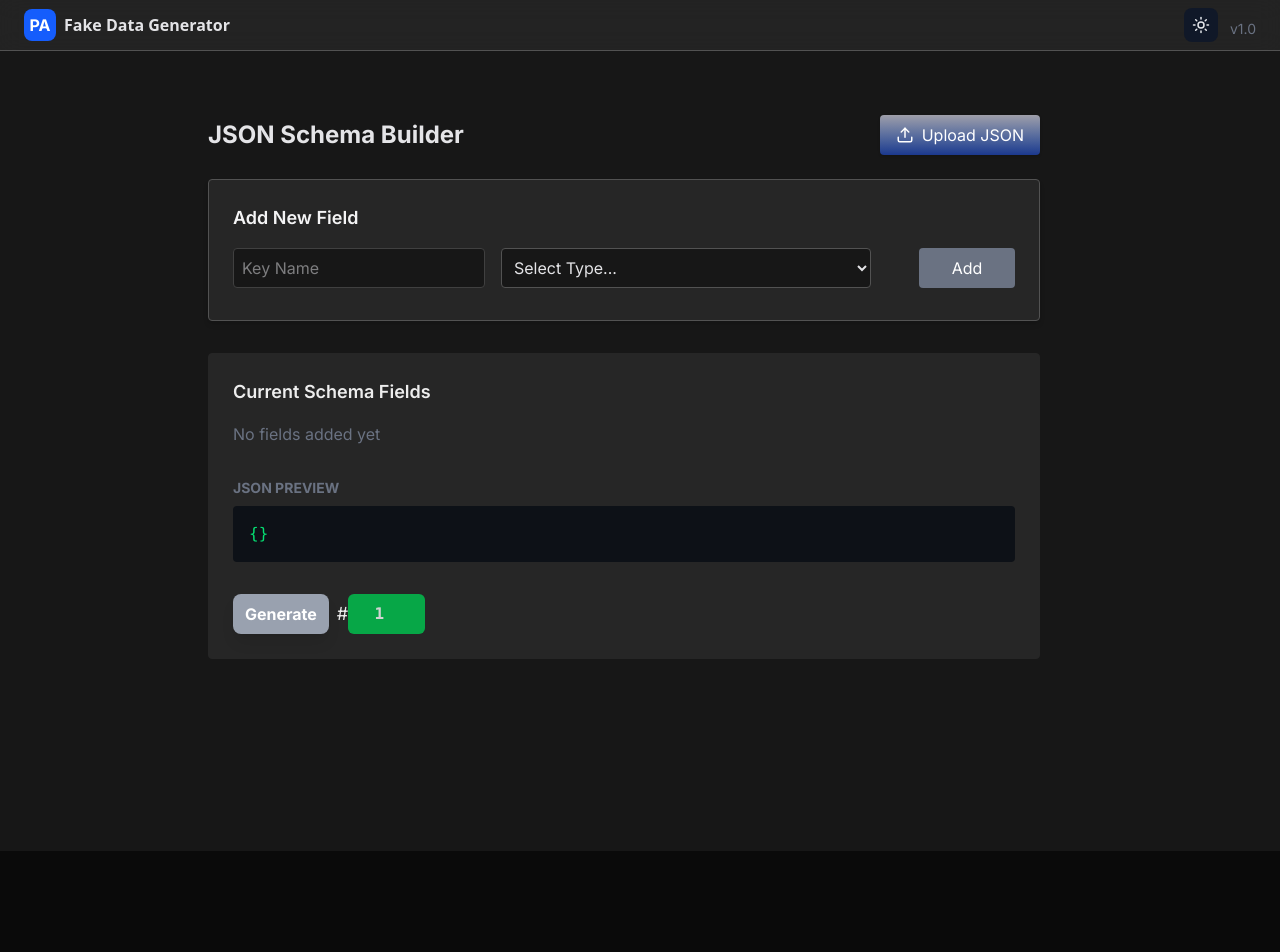
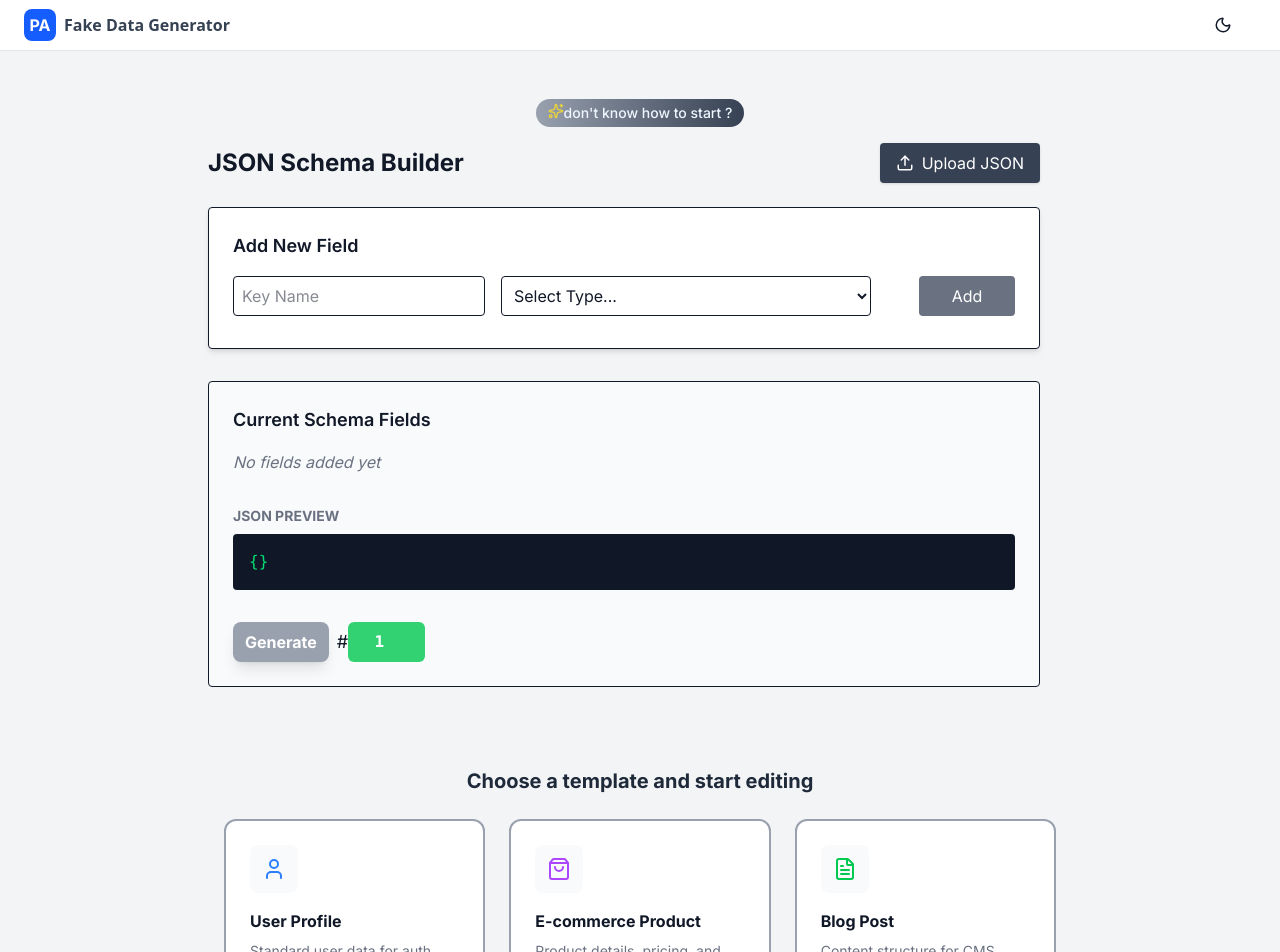
Before and after one commit to Adarsh-P-A/Syntara-DataForge, a Next.js app: page / in a window 1280 px wide. Shown: the top 952 px of the page. Before the commit the page ends 851 px from the top, so only its background shows below. Built offline with nearby package versions, Linux system fonts and the light colour scheme.

Commit message:
help cards and polished dark mode

```diff
--- a/app/api/generate/route.ts
+++ b/app/api/generate/route.ts
@@ -27,6 +27,8 @@ const gen_map: Record<string, (options?: any) => any> = {
     email: () => faker.internet.email(),
     phone: () => faker.phone.number(),
     job_title: () => faker.person.jobTitle(),
+    prefix: () => faker.person.prefix(),
+    suffix: () => faker.person.suffix(),
 
     // --- Location ---
     address: () => faker.location.streetAddress(),
@@ -38,6 +40,7 @@ const gen_map: Record<string, (options?: any) => any> = {
     latitude: () => faker.location.latitude(),
     longitude: () => faker.location.longitude(),
     time_zone: () => faker.location.timeZone(),
+    street_address: () => faker.location.streetAddress,
 
     // --- Commerce ---
     price: (opts) => faker.commerce.price({ min: opts?.min || 10, max: opts?.max || 1000 }),
@@ -50,6 +53,7 @@ const gen_map: Record<string, (options?: any) => any> = {
     product_name: () => faker.commerce.productName(),
     department: () => faker.commerce.department(),
     material: () => faker.commerce.productMaterial(),
+    product_description: () =>faker.commerce.productDescription(),
 
     // --- Internet ---
     url: () => faker.internet.url(),
@@ -60,22 +64,28 @@ const gen_map: Record<string, (options?: any) => any> = {
     mac_address: () => faker.internet.mac(),
     file_extension: () => faker.system.fileExt(),
     mime_type: () => faker.system.mimeType(),
+    user_name: () => faker.internet.username(),
+    semver: () => faker.system.semver(),
 
     // --- Content ---
     word: () => faker.lorem.word(),
     sentence: () => faker.lorem.sentence(),
     paragraph: () => faker.lorem.paragraph(),
     slug: () => faker.lorem.slug(),
+    lorem_lines: () => faker.lorem.lines(),
 
     // --- Date ---
     date: () => faker.date.anytime().toISOString(),
     future_date: () => faker.date.future().toISOString(),
     past_date: () => faker.date.past().toISOString(),
     recent_date: () => faker.date.recent().toISOString(),
+    weekday: () => faker.date.weekday(),
+    month: () => faker.date.month(),
 
     // --- Company ---
     company_name: () => faker.company.name(),
     catch_phrase: () => faker.company.catchPhrase(),
+    bs_buzz: () => faker.company.buzzPhrase(),
 
     // --- Media ---
     image_url: () => faker.image.url(),
--- a/app/layout.tsx
+++ b/app/layout.tsx
@@ -16,7 +16,25 @@ export default function RootLayout({
 }>) {
   return (
     <html lang="en" suppressHydrationWarning>
-      <body className={inter.className}>
+      <body className={`${inter.className} bg-gray dark:bg-black transition-colors duration-300`}>
+        <script // react takes time to render and produce white flash in dark mode
+          dangerouslySetInnerHTML={{
+            __html: `
+              (function() {
+                try {
+                  var storedTheme = localStorage.getItem('theme');
+                  var systemTheme = window.matchMedia('(prefers-color-scheme: dark)').matches;
+
+                  if (storedTheme === 'dark' || (!storedTheme && systemTheme)) {
+                    document.documentElement.classList.add('dark');
+                  } else {
+                    document.documentElement.classList.remove('dark');
+                  }
+                } catch (e) {}
+              })()
+            `,
+          }}
+        />
         {/*Navbar for the App */}
         <nav className="bg-white dark:bg-neutral-800/90 dark:backdrop-blur-md border-b border-neutral-200 dark:border-neutral-600 px-6 py-2 flex items-center justify-between sticky top-0 z-10">
           <div className="flex items-center gap-2">
@@ -25,9 +43,8 @@ export default function RootLayout({
             </div>
             <span className="font-sans text-gray-700 dark:text-zinc-200 font-bold">Fake Data Generator</span>
           </div>
-          <div className="flex gap-3 items-center justify-between">
+          <div className="flex gap-3 px-4 items-center justify-between">
             <ThemeToggle/>
-          <div className="text-sm text-gray-500 pt-2">v1.0</div>
           </div>
         </nav>
 
--- a/app/page.tsx
+++ b/app/page.tsx
@@ -1,8 +1,11 @@
 "use client";
-import {useState} from 'react';
+import {useState, useRef} from 'react';
 import FieldEditor from '../components/fieldEditor';
 import { JSONtoSchemaFields,generateSchema, SchemaField } from './utils/schemaUtils';
 import {Copy, Check, Trash2, Edit2, X, Upload, RotateCcw, Send, Loader2, CheckCheck, AlertCircle, Link} from 'lucide-react';
+import TemplateGallery from '@/components/TemplateGallery';
+import HelperBanner from '@/components/helpBanner';
+import FieldList from '@/components/FieldList';
 
 export default function Home() {
   const [fields, setFields] = useState<SchemaField[]>([]); // State to hold the list of schema fields
@@ -14,6 +17,12 @@ export default function Home() {
   const [targetURL, setTargetURL] = useState("");
   const [pushStatus, setPushstatus] = useState<"idle" | "sending" | "error" | "success">("idle");
   const [errorMsg, seterrorMsg] = useState("");
+
+  const galleryRef = useRef<HTMLDivElement>(null);
+
+  const scrollToTemplates = () => {
+    galleryRef.current?.scrollIntoView({behavior: 'smooth'})
+  };
 
   const handlePush = async () => {
     if(!targetURL || !generatedData) return;
@@ -140,6 +149,8 @@ export default function Home() {
 
   return (
     <div className='min-h-screen bg-gray-100 dark:bg-neutral-900 py-12 px-4 transition-colors duration-500'>
+      {fields.length === 0 && (<HelperBanner onScrollClick={scrollToTemplates}/>)}
+
     <main className={`p-4 lg:p8 flex flex-col lg:flex-row gap-6 lg:gap-8 mx-auto transition-all duration-700 ease-in-out ${showResults ? 'max-w-8xl' : 'max-w-4xl'}`}>
 
       {/*left column*/}
@@ -176,37 +187,12 @@ export default function Home() {
         {/*display section*/}
         <div className="bg-gray-50 p-6 rounded border dark:bg-neutral-800 dark:border-neutral-800">
           <h2 className="text-lg font-semibold mb-4">Current Schema Fields</h2>
-          {fields.length === 0 ? (<p className="text-gray-500">No fields added yet</p>)
-          : (
-            <div className="space-y-2">
-              {fields.map((field, index) =>(
-                <div key={index} className="flex justify-between items-center bg-white dark:bg-neutral-900 p-3 border dark:border-2 dark:border-neutral-700 rounded hover:shadow-md">
-                  <div>
-                    <span className="font-mono font-bold text-blue-600 dark:text-blue-400">{field.keyName}</span>
-                    <span className= "mx-2 text-gray-400">:</span>
-                    <span className="text-green-600 dark:text-green-300 badge bg-gray-100 dark:bg-black/30 px-2 py-1 rounded text-sm">
-                      {field.type}{(field.type === 'object' || field.type === 'array') && `(${field.subFields?.length || 0} items)`}
-                    </span>
-                  </div>
-                  <div className="flex gap-2">
-                    <button
-                      onClick={() => handleEditClick(index)}
-                      className ="text-gray-400 p-1 hover:text-blue-600 dark:hover:text-blue-400 hover:bg-blue-50 dark:hover:bg-blue-900/30 rounded-lg transition-all active:scale-90 cursor-pointer"
-                      title = "Edit Field"
-                      >
-                      <Edit2 className="w-4 h-4"/>
-                      </button>
-                    <button
-                        onClick={() => removeField(index)}
-                        className="text-gray-500 hover:text-red-700 dark:hover:text-red-500 p-1 hover:bg-red-50 dark:hover:bg-red-900/30 rounded-lg transition-all active-scale-90 cursor-pointer"
-                        title="Remove Field">
-                      <Trash2 className="w-4 h-4"/>
-                      </button>
-                  </div>
-                </div>
-              ))}
-            </div>
-          )}
+          <FieldList
+              fields={fields}
+              onEdit={handleEditClick}
+              onRemove={removeField}
+              setFields={setFields}
+          />
             {/*JSON preview*/}
           <div className= "mt-8">
             <h3 className= "text-sm font-bold uppercase text-gray-500 mb-2">JSON Preview</h3>
@@ -251,7 +237,7 @@ export default function Home() {
 
 
         {/*Right Column*/}
-      <div className={`transition-all duration-700 rounded relative ease-in-out flex flex-col ${showResults ? 'lg:w-1/2 w-full opacity-100 translate-x-0' : 'h-0 lg:h-auto lg:w-0 opacity-0 translate-y-20 lg:translate-y-0 lg:translate-x-20 overflow-hidden'}`}>
+      <div className={`transition-all duration-700 rounded relative ease-in-out flex flex-col ${showResults ? 'lg:w-1/2 w-full h-[500px] lg:h-auto opacity-100 translate-x-0' : 'h-0 lg:h-auto lg:w-0 opacity-0 translate-y-20 lg:translate-y-0 lg:translate-x-20 overflow-hidden'}`}>
 
             <div className="absolute inset-0 h-full w-full flex flex-col rounded-2xl overflow-hidden shadow-2xl border border-gray-800 bg-[#0d1117]">
 
@@ -342,6 +328,15 @@ export default function Home() {
             </div>
       </div>
     </main>
+    {fields.length === 0 &&
+        <div ref={galleryRef} className="max-w-4xl mx-auto px-8 pb-20">
+              <TemplateGallery onSelect={(schema) => {
+                  setFields(schema);
+                  window.scrollTo({top:0 , behavior:'smooth'});
+              } }/>
+    </div>
+    }
+
     </div>
   );
 }
--- /dev/null
+++ b/components/FieldList.tsx
@@ -0,0 +1,77 @@
+import {Edit2, Trash2, ArrowUp, ArrowDown} from 'lucide-react';
+import { SchemaField } from '@/app/utils/schemaUtils';
+
+interface FieldListProps { // index is not required here because it is a property of fields
+    fields: SchemaField[];
+    onEdit: (index: number) => void;
+    onRemove: (index: number) => void;
+    setFields: (field: SchemaField[]) => void;
+}
+
+
+export default function FieldList({fields, onEdit, onRemove, setFields}: FieldListProps) {
+
+    const moveField = (index: number, direction:'up' | 'down') => {
+        if(direction === 'up' && index===0) return;
+        if(direction ==='down' && index === fields.length - 1) return;
+
+        const newFields = [...fields];
+        const targetIndex = direction ==='up' ? index - 1: index + 1;
+
+        [newFields[index], newFields[targetIndex]] = [newFields[targetIndex], newFields[index]];
+        setFields(newFields);
+    }
+
+    if(fields.length === 0) {
+        return <p className="text-gray-500 italic">No fields added yet</p>
+    }
+
+    return (
+    <div className="space-y-2 ">
+              {fields.map((field, index) =>(
+                <div key={index} className="flex justify-between items-center bg-white dark:bg-neutral-900 p-3 border dark:border-2 dark:border-neutral-700 rounded hover:shadow-md">
+                  <div>
+                    <span className="font-mono font-bold text-blue-600 dark:text-blue-400">{field.keyName}</span>
+                    <span className= "mx-2 text-gray-400">:</span>
+                    <span className="text-green-600 dark:text-green-300 badge bg-gray-100 dark:bg-black/30 px-2 py-1 rounded text-sm">
+                      {field.type}{(field.type === 'object' || field.type === 'array') && `(${field.subFields?.length || 0} items)`}
+                    </span>
+                  </div>
+                  <div className="flex gap-2">
+                    <div className="flex justify-center items-center px-3">
+                        <button
+                            onClick={()=>moveField(index,'up')}
+                            disabled = {index === 0}
+                            className = "p-0.5 text-gray-400 hover:text-blue-600 disabled:hover:text-gray-400 dark:hover:text-blue-400 "
+                            title= "Move Up"
+                        >
+                            <ArrowUp size={20}/>
+                        </button>
+                        <button
+                            onClick={()=>moveField(index,'down')}
+                            disabled = {index === fields.length - 1}
+                            className = "p-0.5 text-gray-400 hover:text-blue-600 dark:hover:text-blue-400 dark:hover:text-blue-400"
+                            title= "Move down"
+                        >
+                            <ArrowDown size={20}/>
+                        </button>
+                    </div>
+                    <button
+                      onClick={() => onEdit(index)}
+                      className ="text-gray-400 p-1 hover:text-blue-600 dark:hover:text-blue-400 hover:bg-blue-50 dark:hover:bg-blue-900/30 rounded-lg transition-all active:scale-90 cursor-pointer"
+                      title = "Edit Field"
+                      >
+                      <Edit2 className="w-4 h-4"/>
+                      </button>
+                    <button
+                        onClick={() => onRemove(index)}
+                        className="text-gray-500 hover:text-red-700 dark:hover:text-red-500 p-1 hover:bg-red-50 dark:hover:bg-red-900/30 rounded-lg transition-all active-scale-90 cursor-pointer"
+                        title="Remove Field">
+                      <Trash2 className="w-4 h-4"/>
+                      </button>
+                  </div>
+                </div>
+              ))}
+            </div>
+    );
+}
--- a/components/TemplateGallery.tsx
+++ b/components/TemplateGallery.tsx
@@ -36,7 +36,6 @@ const Templates = [
     icon: <FileText className="w-6 h-6 text-green-500" />,
     schema: [
       { keyName: "title", type: "sentence" },
-      { keyName: "slug", type: "slug" },
       { keyName: "content", type: "paragraph" },
       { keyName: "published_at", type: "recent_date" },
       { keyName: "author", type: "name" }
@@ -53,7 +52,23 @@ export default function TemplateGallery({onSelect}: GalleryProps ) {
         <div className="mt-16 mb-12">
             <h3 className="text-xl font-bold text-gray-800 dark:text-white mb-6 text-center">Choose a template and start editing</h3>
             <div className="grid grid-cols-1 md:grid-cols-3 gap-6">
-                hello
+                {Templates.map((template) =>(
+                    <button
+                        key={template.id}
+                        onClick={() => onSelect(template.schema)}
+                        className="group flex flex-col items-start p-6 hover:scale-105 cursor-pointer bg-white dark:bg-gray-800 border border-2 border-gray-400 dark:border-gray-700 rounded-xl hover:shadow-lg hover:blue-500 dark:hover:blue-500 transition-all text-left"
+                    >
+                        <div className="mb-4 p-3 bg-gray-50 dark-bg-gray-700 group-hover:scale-90 rounded-lg transition-transform">
+                            {template.icon}
+                        </div>
+                        <h4 className="font-bold text-gray-900 dark:text-white mb-2">
+                            {template.title}
+                        </h4>
+                        <p className="text-sm text-gray-500 dark:text-gray-400">
+                            {template.description}
+                        </p>
+                    </button>
+                ))}
             </div>
         </div>
     )
--- a/components/ThemeToggle.tsx
+++ b/components/ThemeToggle.tsx
@@ -7,8 +7,7 @@ export default function ThemeToggle () { //runs only once
     const [theme, setTheme] = useState<"light" | "dark">("light");
     useEffect(() => {
         const savedTheme = localStorage.getItem("theme");
-
-        if (savedTheme === 'dark' || (!savedTheme)) {
+        if (savedTheme === 'dark') {
             setTheme("dark");
             document.documentElement.classList.add("dark");
         } else {
--- a/components/helpBanner.tsx
+++ b/components/helpBanner.tsx
@@ -0,0 +1,22 @@
+"use client";
+
+import { Sparkles } from "lucide-react";
+
+interface BannerProps {
+    onScrollClick: () => void;
+}
+
+export default function HelperBanner ({onScrollClick}: BannerProps) {
+    return (
+        <div className="text-center">
+        <div
+        onClick={onScrollClick}
+        className="inline-flex bg-gradient-to-r from-gray-400 to-gray-700  text-blue-50 text-sm font-medium py-1 px-3 text-center rounded-2xl cursor-pointer hover:opacity-90 transition-opacity"
+        >
+
+                <Sparkles size={16} className="animate-pulse text-yellow-300"/>
+                <span>don't know how to start ?</span>
+        </div>
+        </div>
+    );
+}
```
Also changed, not shown: components/fieldEditor.jsx (+10 -34 lines).
